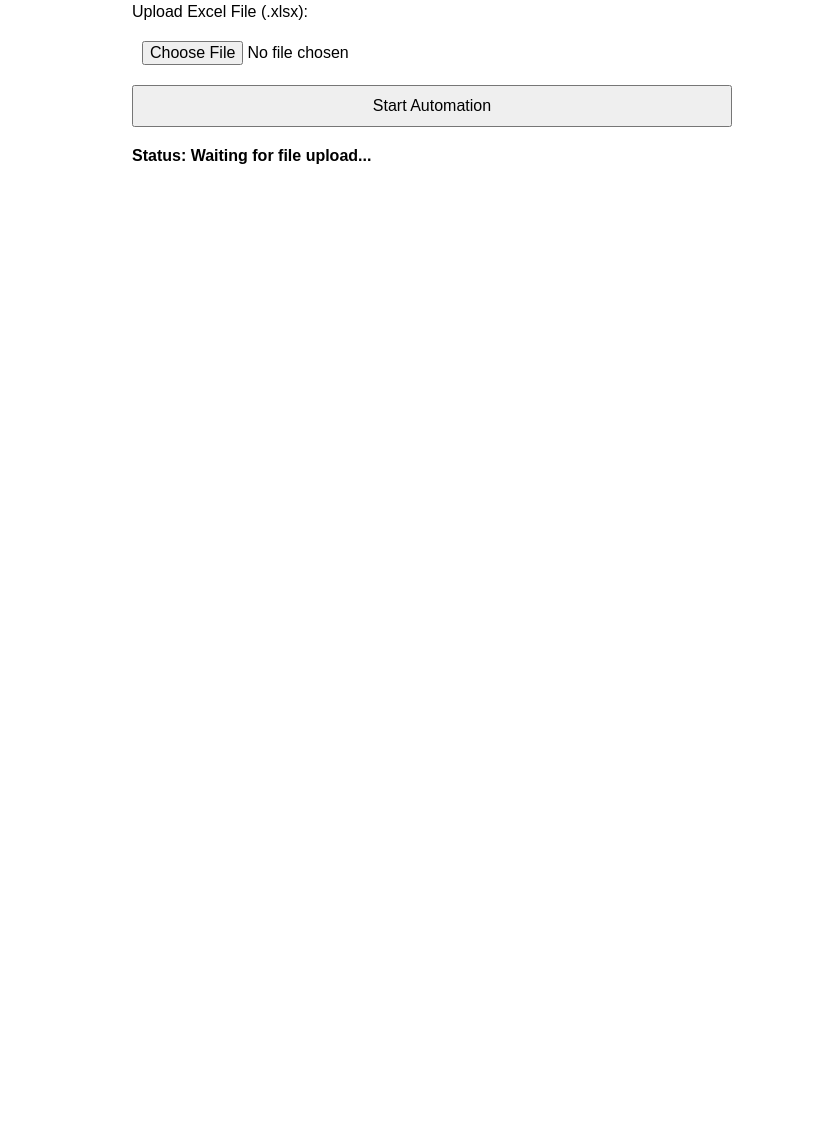
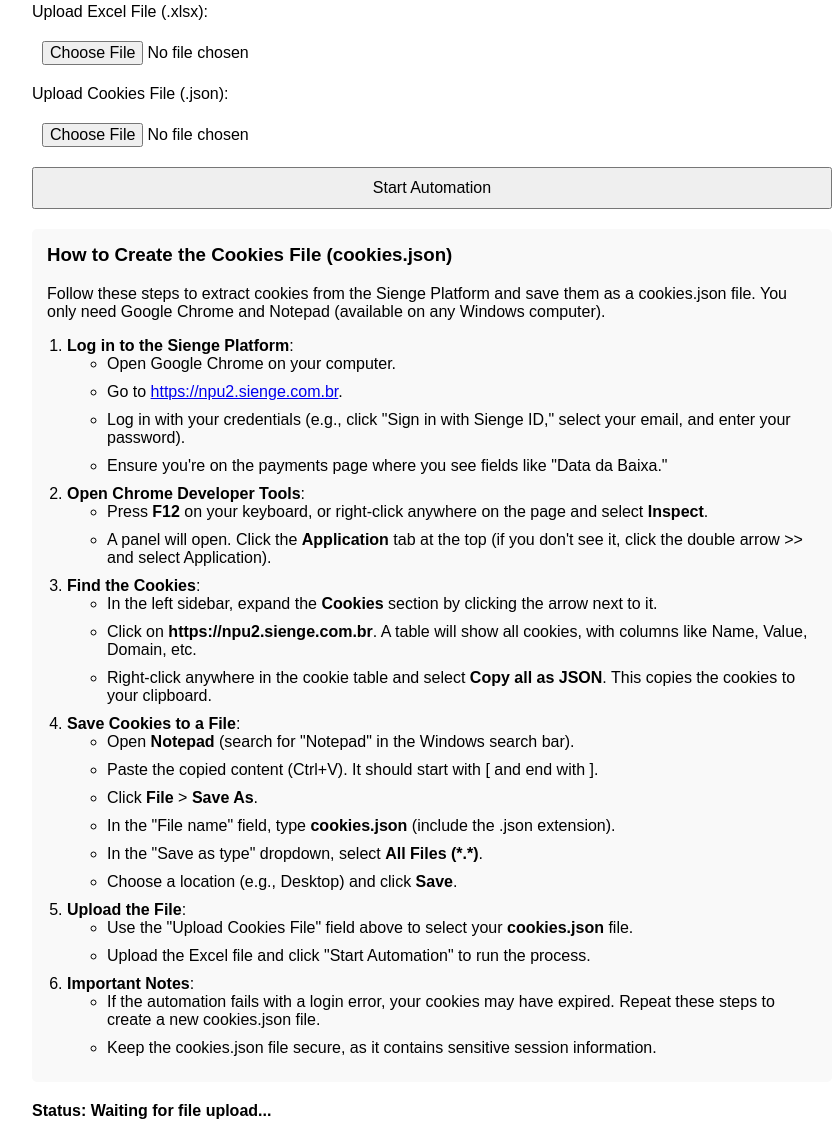
Before and after one commit to Dimitri-VP/sienge-automation-payments, a website: page public/index.html in a window 1280 px wide. Shown: the part 187-1327 px from the top of the page, without its empty margins (208-1045 px from the left). Before the commit the page ends 800 px from the top, so only its background shows below. Drawn offline with Linux system fonts and the light colour scheme.

Commit message:
Update index.html

```diff
--- a/public/index.html
+++ b/public/index.html
@@ -7,7 +7,7 @@
   <style>
     body {
       font-family: Arial, sans-serif;
-      max-width: 600px;
+      max-width: 800px;
       margin: 0 auto;
       padding: 20px;
     }
@@ -28,6 +28,22 @@
       margin-top: 20px;
       font-weight: bold;
     }
+    .instructions {
+      background-color: #f9f9f9;
+      padding: 15px;
+      border-radius: 5px;
+      margin-top: 20px;
+    }
+    .instructions h3 {
+      margin-top: 0;
+    }
+    .instructions ol {
+      margin: 0;
+      padding-left: 20px;
+    }
+    .instructions li {
+      margin-bottom: 10px;
+    }
   </style>
 </head>
 <body>
@@ -39,8 +55,59 @@
   <form id="uploadForm" enctype="multipart/form-data" action="/upload" method="POST">
     <label for="excelFile">Upload Excel File (.xlsx):</label>
     <input type="file" id="excelFile" name="excelFile" accept=".xlsx" required>
+    <label for="cookiesFile">Upload Cookies File (.json):</label>
+    <input type="file" id="cookiesFile" name="cookiesFile" accept=".json" required>
     <input type="submit" value="Start Automation">
   </form>
+  <div class="instructions">
+    <h3>How to Create the Cookies File (cookies.json)</h3>
+    <p>Follow these steps to extract cookies from the Sienge Platform and save them as a cookies.json file. You only need Google Chrome and Notepad (available on any Windows computer).</p>
+    <ol>
+      <li><strong>Log in to the Sienge Platform</strong>:
+        <ul>
+          <li>Open Google Chrome on your computer.</li>
+          <li>Go to <a href="https://npu2.sienge.com.br/sienge/8/index.html#/common/page/1256" target="_blank">https://npu2.sienge.com.br</a>.</li>
+          <li>Log in with your credentials (e.g., click "Sign in with Sienge ID," select your email, and enter your password).</li>
+          <li>Ensure you're on the payments page where you see fields like "Data da Baixa."</li>
+        </ul>
+      </li>
+      <li><strong>Open Chrome Developer Tools</strong>:
+        <ul>
+          <li>Press <strong>F12</strong> on your keyboard, or right-click anywhere on the page and select <strong>Inspect</strong>.</li>
+          <li>A panel will open. Click the <strong>Application</strong> tab at the top (if you don't see it, click the double arrow >> and select Application).</li>
+        </ul>
+      </li>
+      <li><strong>Find the Cookies</strong>:
+        <ul>
+          <li>In the left sidebar, expand the <strong>Cookies</strong> section by clicking the arrow next to it.</li>
+          <li>Click on <strong>https://npu2.sienge.com.br</strong>. A table will show all cookies, with columns like Name, Value, Domain, etc.</li>
+          <li>Right-click anywhere in the cookie table and select <strong>Copy all as JSON</strong>. This copies the cookies to your clipboard.</li>
+        </ul>
+      </li>
+      <li><strong>Save Cookies to a File</strong>:
+        <ul>
+          <li>Open <strong>Notepad</strong> (search for "Notepad" in the Windows search bar).</li>
+          <li>Paste the copied content (Ctrl+V). It should start with [ and end with ].</li>
+          <li>Click <strong>File</strong> > <strong>Save As</strong>.</li>
+          <li>In the "File name" field, type <strong>cookies.json</strong> (include the .json extension).</li>
+          <li>In the "Save as type" dropdown, select <strong>All Files (*.*)</strong>.</li>
+          <li>Choose a location (e.g., Desktop) and click <strong>Save</strong>.</li>
+        </ul>
+      </li>
+      <li><strong>Upload the File</strong>:
+        <ul>
+          <li>Use the "Upload Cookies File" field above to select your <strong>cookies.json</strong> file.</li>
+          <li>Upload the Excel file and click "Start Automation" to run the process.</li>
+        </ul>
+      </li>
+      <li><strong>Important Notes</strong>:
+        <ul>
+          <li>If the automation fails with a login error, your cookies may have expired. Repeat these steps to create a new cookies.json file.</li>
+          <li>Keep the cookies.json file secure, as it contains sensitive session information.</li>
+        </ul>
+      </li>
+    </ol>
+  </div>
   <div id="status">Status: Waiting for file upload...</div>
   <script>
     const form = document.getElementById('uploadForm');
```
